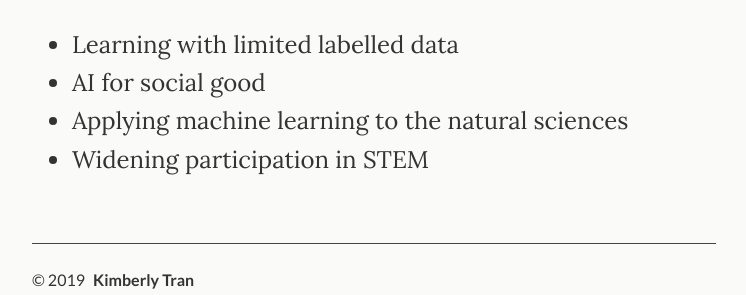
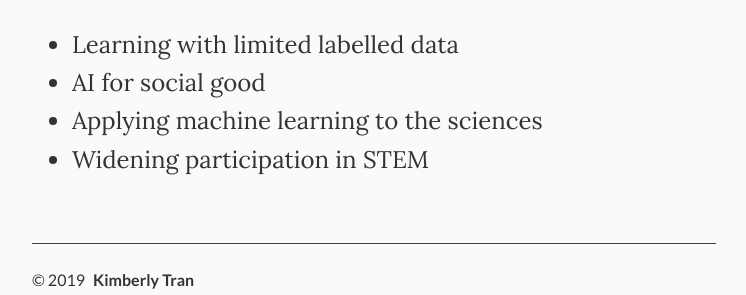
Before and after one commit to ktmai/ktmai.github.io, a Jekyll site: the page built from index.md, in a window 1280 px wide. Shown: the part 347-642 px from the top of the page, without its empty margins (266-1012 px from the left). Built offline with Jekyll 4.4.1, drawn with Linux system fonts in a browser that asks for light colours.

Commit message:
Update index.md

```diff
--- a/index.md
+++ b/index.md
@@ -9,6 +9,6 @@ I am currently a first year PhD student at University College London. My researc
 
 * Learning with limited labelled data
 * AI for social good
-* Applying machine learning to the natural sciences
+* Applying machine learning to the sciences
 * Widening participation in STEM
 </div>
```
